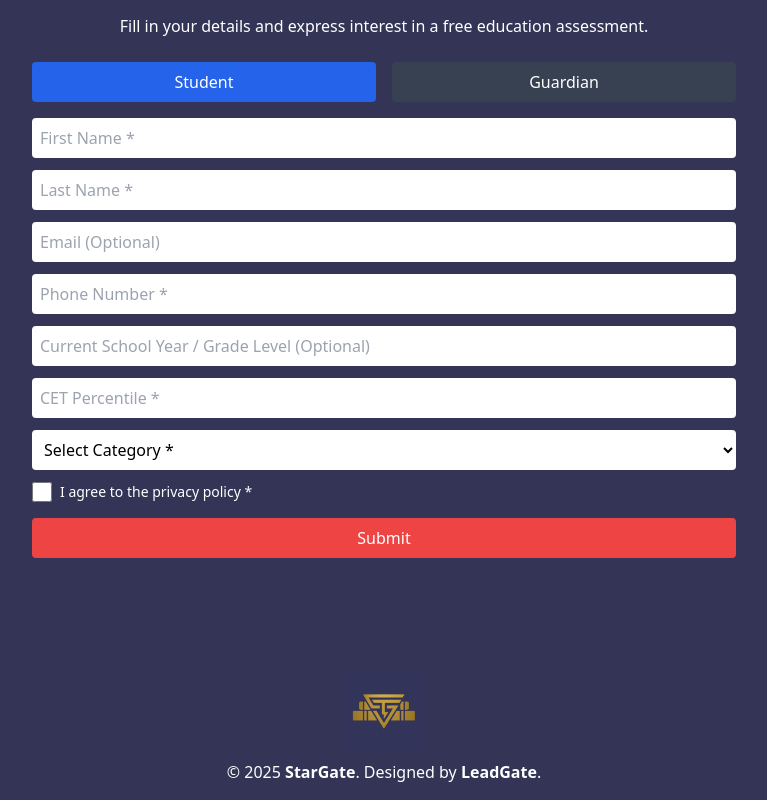
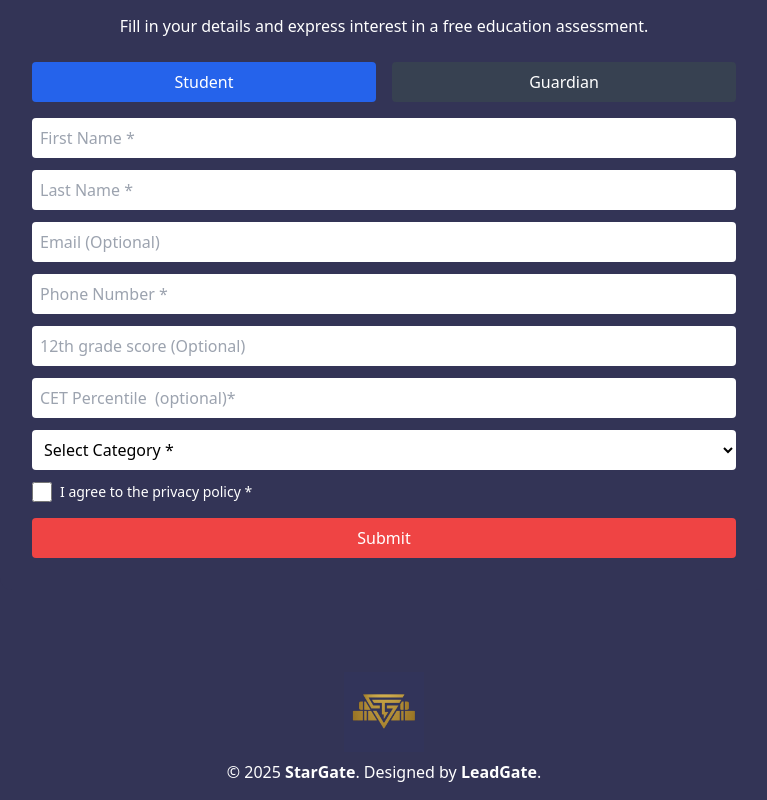
Before and after one commit to StarGate7777/StarGate, a React (Create React App) app: page / in a window 1280 px wide. Shown: the part 3624-4424 px from the top of the page, without its empty margins (256-1023 px from the left). Built offline with nearby package versions, Linux system fonts and the light colour scheme.

Commit message:
Update StudentForm.js

```diff
--- a/src/components/StudentForm.js
+++ b/src/components/StudentForm.js
@@ -35,10 +35,6 @@ const StudentForm = () => {
     }
     if (!formData.phone.trim()) {
       setErrorMessage("Phone number is required");
-      return false;
-    }
-    if (!formData.cetPercentile) {
-      setErrorMessage("CET percentile is required");
       return false;
     }
     if (!formData.caste) {
@@ -212,7 +208,7 @@ const StudentForm = () => {
         <input
           type="text"
           name="gradeLevel"
-          placeholder="Current School Year / Grade Level (Optional)"
+          placeholder="12th grade score (Optional)"
           className="w-full p-2 rounded text-black bg-white mb-3"
           value={formData.gradeLevel}
           onChange={handleChange}
@@ -220,7 +216,7 @@ const StudentForm = () => {
         <input
           type="text"
           name="cetPercentile"
-          placeholder="CET Percentile *"
+          placeholder="CET Percentile  (optional)*"
           className="w-full p-2 rounded text-black bg-white mb-3"
           value={formData.cetPercentile}
           onChange={handleChange}
```
